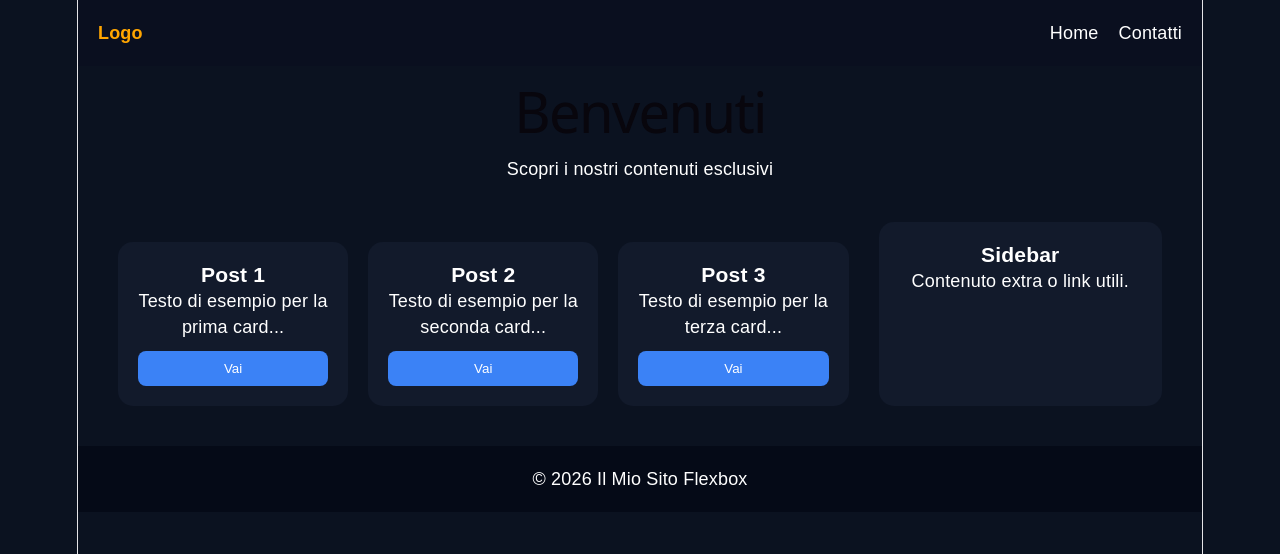
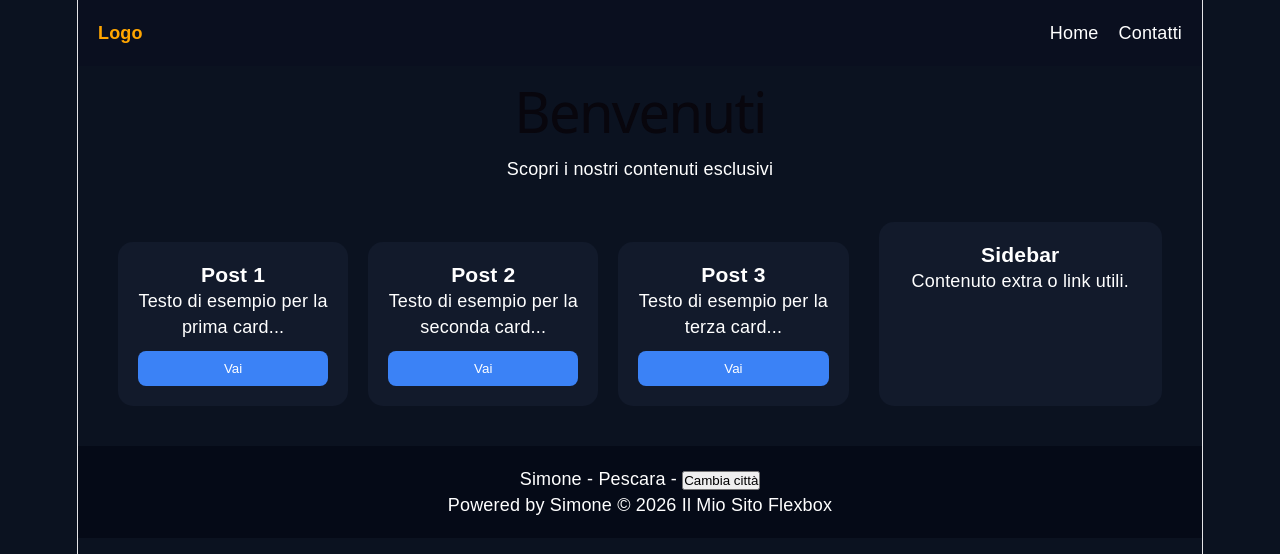
Before and after one commit to SimMastrik/REACT, a React (Vite) app: page / in a window 1280 px wide. Shown: the top 554 px of the page. Built offline with nearby package versions, Linux system fonts and the light colour scheme.

Commit message:
feat: start useState and useEffect

```diff
--- a/src/App.jsx
+++ b/src/App.jsx
@@ -4,9 +4,29 @@ import Card from "./components/Card";
 import Sidebar from "./components/Sidebar";
 import Footer from "./components/Footer";
 import "./App.scss";
+import { useEffect, useState } from "react";
 
 function App() {
   // Array di dati dei post
+  const [user, setUser] = useState({
+    name: "Simone",
+    surname: "Ciao",
+    age: 30,
+    city: "Pescara",
+  });
+  //
+  useEffect(() => {
+    console.log("CIAO", user);
+  }, [user]);
+  const handleChangeCity = (city) => {
+    // setUser((prevState) => ({ ...prevState, city: city }));
+    setUser({ ...user, city: city });
+  };
+  // const menu = [
+  //   { name: "Home", link: "#" },
+  //   { name: "Contatti", link: "#" },
+  // ];
+  // const textLogo = "Logo";
   const posts = [
     { id: 1, title: "Post 1", text: "Testo di esempio per la prima card..." },
     { id: 2, title: "Post 2", text: "Testo di esempio per la seconda card..." },
@@ -30,7 +50,7 @@ function App() {
         <Sidebar />
       </main>
 
-      <Footer />
+      <Footer changeCity={handleChangeCity} user={user} />
     </>
   );
 }
--- a/src/components/Footer.jsx
+++ b/src/components/Footer.jsx
@@ -1,3 +1,13 @@
-export default function Footer() {
-  return <footer className="footer">© 2026 Il Mio Sito Flexbox</footer>;
+export default function Footer({ user, changeCity }) {
+  return (
+    <footer className="footer">
+      {user.name} - {user.city} -{" "}
+      <button
+        onClick={() => changeCity(user.city === "Pescara" ? "Roma" : "Pescara")}
+      >
+        Cambia città
+      </button>
+      <p>Powered by Simone © 2026 Il Mio Sito Flexbox</p>
+    </footer>
+  );
 }
```
